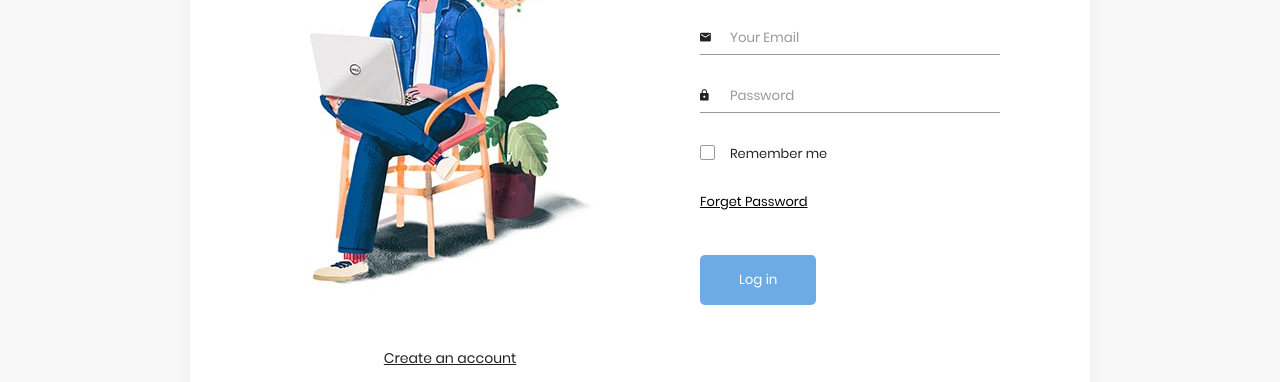
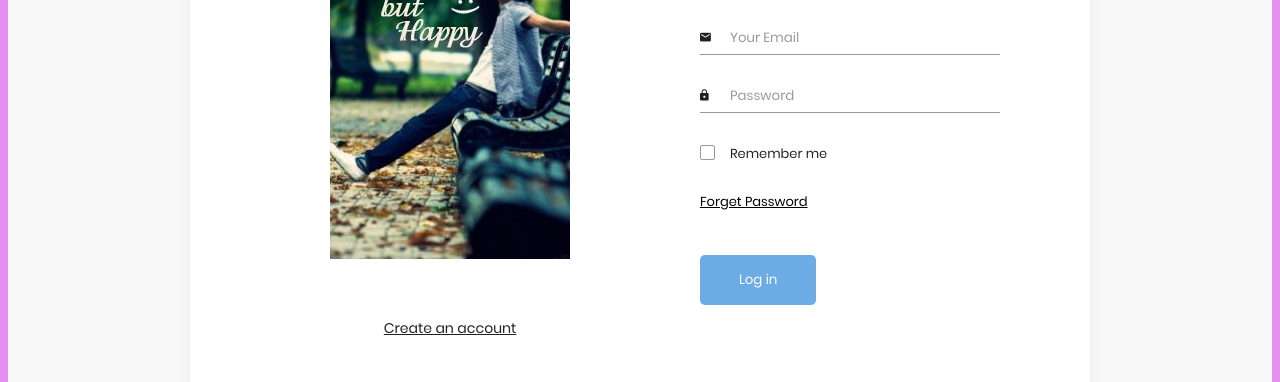
Before and after one commit to muhammadmuaazmadni/Twitter, a website: page public/login.html in a window 1280 px wide. Shown: the part 296-678 px from the top of the page. Drawn offline with nearby package versions, Linux system fonts and the light colour scheme; no server answers.

Commit message:
Complete

```diff
--- a/public/css/style.css
+++ b/public/css/style.css
@@ -196,7 +196,7 @@ body {
   font-size: 13px;
   line-height: 1.8;
   color: #222;
-  background: #f8f8f8;
+  background: rgb(227, 144, 238);
   font-weight: 400;
   font-family: Poppins; }
 
--- a/public/js/app.js
+++ b/public/js/app.js
@@ -1,5 +1,5 @@
 
-var url = "https://twitterprofile.herokuapp.com";
+var url = "https://twitter-app-mine.herokuapp.com";
 // var url = "http://localhost:5000";
 var socket = io(url);
 
--- a/public/login.html
+++ b/public/login.html
@@ -26,7 +26,7 @@
             <div class="container">
                 <div class="signin-content">
                     <div class="signin-image">
-                        <figure><img src="images/signin-image.jpg" alt="sing up image"></figure>
+                        <figure><img src="images/alone pic.jpg" alt="sing up image"></figure>
                         <a href="index.html" class="signup-image-link">Create an account</a>
                     </div>
 
--- a/server.js
+++ b/server.js
@@ -37,7 +37,7 @@ var upload = multer({ storage: storage })
 var serviceAccount = JSON.parse(process.env.serviceAccount);
 
 
-admin.initializeApp({
+  admin.initializeApp({
     credential: admin.credential.cert(serviceAccount),
     databaseURL: process.env.databaseURL
 });
```
Also changed, not shown: package.json (+22 -21 lines), public/index.html (+1 -1 lines), public/images/alone pic.jpg (added), 1 other file.
